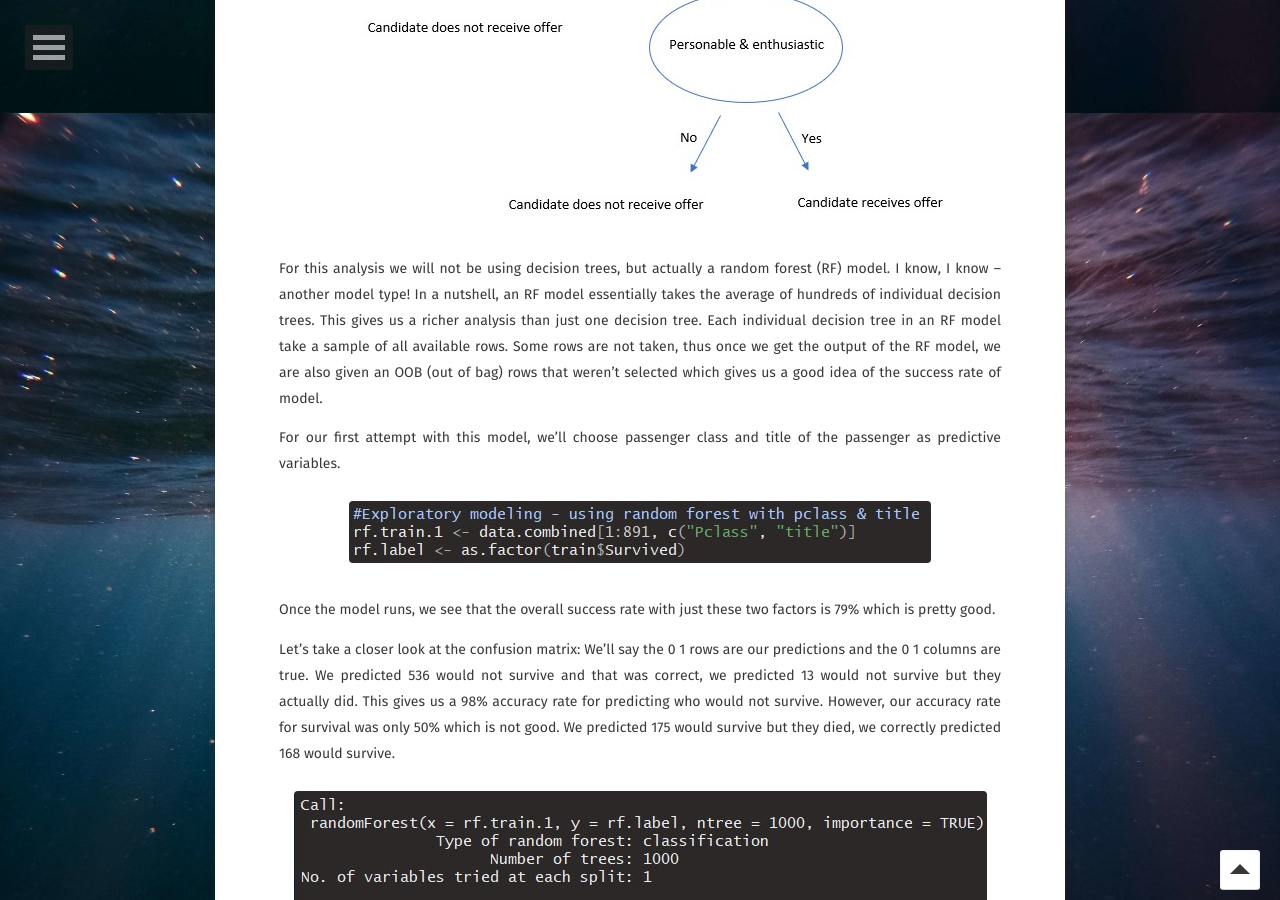
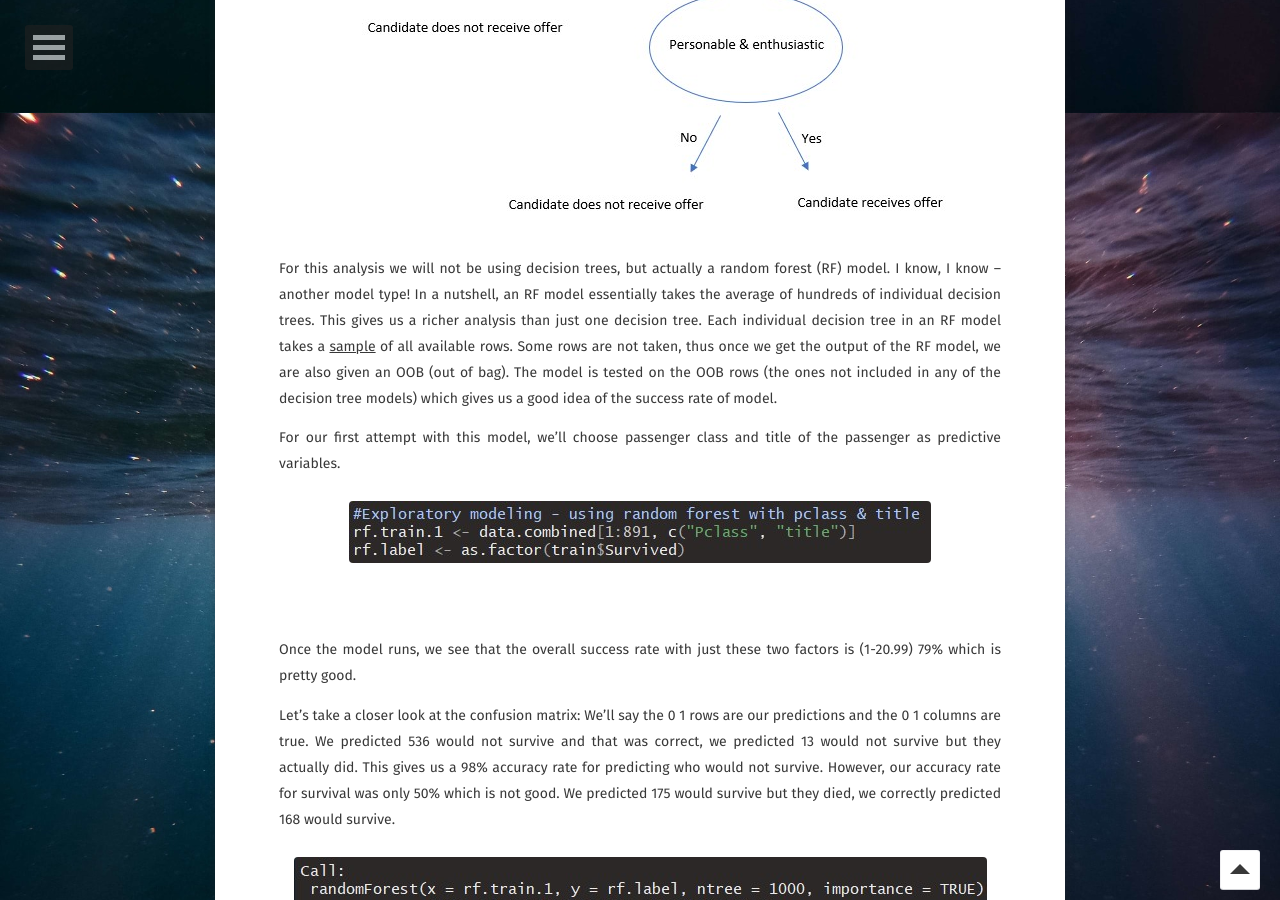
Before and after one commit to sarahschirduan/sarahschirduan.github.io, a Jekyll site: the page built from _posts/2019-06-15-titanic-part2.md, in a window 1280 px wide and 900 px high, scrolled down 1807 px. Built offline with Jekyll 4.4.1, drawn with Linux system fonts in a browser that asks for light colours; some web fonts are replaced.

Commit message:
Update 2019-06-15-titanic-part2.md

```diff
--- a/_posts/2019-06-15-titanic-part2.md
+++ b/_posts/2019-06-15-titanic-part2.md
@@ -43,16 +43,16 @@ There are several options when it comes to modeling. One of the more common & ea
 <a href="/assets/img/2titanic13.jpg"><img src="/assets/img/2titanic13.jpg"></a>
 </figure>
 
-For this analysis we will not be using decision trees, but actually a random forest (RF) model. I know, I know – another model type! In a nutshell, an RF model essentially takes the average of hundreds of individual decision trees. This gives us a richer analysis than just one decision tree. Each individual decision tree in an RF model take a sample of all available rows. Some rows are not taken, thus once we get the output of the RF model, we are also given an OOB (out of bag) rows that weren’t selected which gives us a good idea of the success rate of model.
+For this analysis we will not be using decision trees, but actually a random forest (RF) model. I know, I know – another model type! In a nutshell, an RF model essentially takes the average of hundreds of individual decision trees. This gives us a richer analysis than just one decision tree. Each individual decision tree in an RF model takes a <u>sample</u> of all available rows. Some rows are not taken, thus once we get the output of the RF model, we are also given an OOB (out of bag). The model is tested on the OOB rows (the ones not included in any of the decision tree models) which gives us a good idea of the success rate of model.
 
 For our first attempt with this model, we’ll choose passenger class and title of the passenger as predictive variables.
 
 <figure>
 <a href="/assets/img/2titanic14.jpg"><img src="/assets/img/2titanic14.jpg"></a>
 </figure>
+<br>
 
-
-Once the model runs, we see that the overall success rate with just these two factors is 79% which is pretty good.
+Once the model runs, we see that the overall success rate with just these two factors is (1-20.99) 79% which is pretty good.
 
 Let’s take a closer look at the confusion matrix:
 We’ll say the 0 1 rows are our predictions and the 0 1 columns are true. We predicted 536 would not survive and that was correct, we predicted 13 would not survive but they actually did. This gives us a 98% accuracy rate for predicting who would not survive. However, our accuracy rate for survival was only 50% which is not good. We predicted 175 would survive but they died, we correctly predicted 168 would survive.
@@ -60,28 +60,28 @@ We’ll say the 0 1 rows are our predictions and the 0 1 columns are true. We pr
 <figure>
 <a href="/assets/img/2titanic2.jpg"><img src="/assets/img/2titanic2.jpg"></a>
 </figure>
-
+<br>
 
 Let's plot it. This shows us that title is a far more weighty variable than Pclass since the circle is to the far right. Title increases the accuracy of the prediction.
 
 <figure>
 <a href="/assets/img/2titanic3.jpg"><img src="/assets/img/2titanic3.jpg"></a>
 </figure>
-
+<br>
 
 Let’s add in another variable – SipSp. This is called iterative modeling. When you tweak (official term) your model by adding or eliminating factors to get a better success rate on your prediction.  This increased our accuracy to 81.26%.
 
 <figure>
 <a href="/assets/img/2titanic4.jpg"><img src="/assets/img/2titanic4.jpg"></a>
 </figure>
-
+<br>
 
 Let’s add in another variable Parch. Our OOB did not change. However, our predictions in the confusion matrix improved slightly so we will leave it at these four variables.
 
 <figure>
 <a href="/assets/img/2titanic5.jpg"><img src="/assets/img/2titanic5.jpg"></a>
 </figure>
-
+<br>
 
 Like our last plot, this shows title as the most important variable.
 
```
